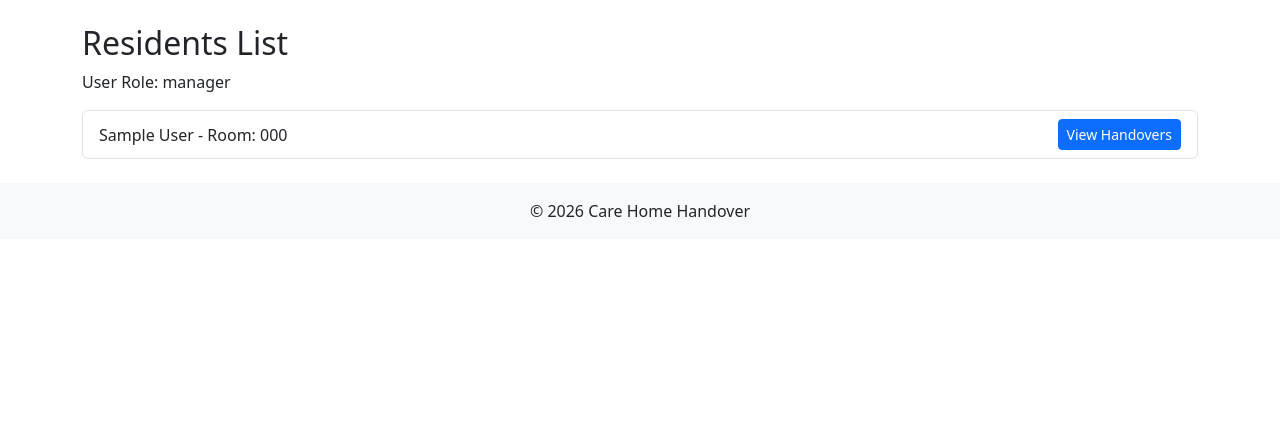
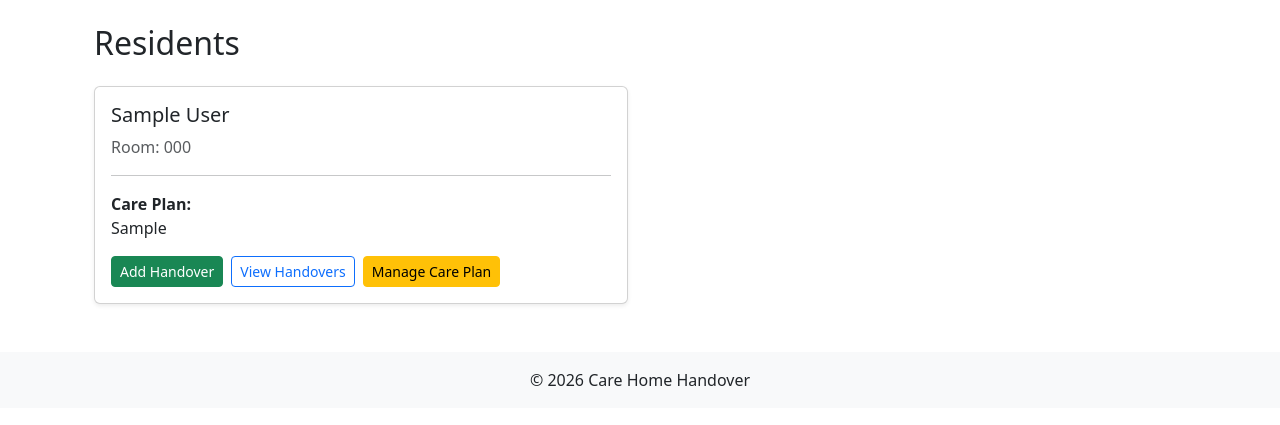
Before and after one commit to tolasedairo/carehome_handover, a Django app: page /residents/ in a window 1280 px wide. Shown: the part 61-486 px from the top of the page. Run offline with Django 5.2, Linux system fonts and the light colour scheme; a user stored in the database is signed in; tables that the repository leaves empty hold one stand-in row (values such as "Sample post").

Commit message:
Implement role-based access control and improve residents UX, Added role_required decorator across view, Enabled role-based resident visibility (manager, senior_carer, carer), Added direct Handover button for better workflow

```diff
--- a/carehome/templates/carehome/residents_list.html
+++ b/carehome/templates/carehome/residents_list.html
@@ -1,15 +1,58 @@
 {% extends "carehome/base.html" %}
 
 {% block content %}
-<h2>Residents List</h2>
-<p>User Role: {{ user_role }}</p>
+<div class="container mt-4">
+    <h2 class="mb-4">Residents</h2>
 
-<ul class="list-group">
-{% for resident in residents %}
-    <li class="list-group-item d-flex justify-content-between align-items-center">
-        {{ resident.first_name }} {{ resident.last_name }} - Room: {{ resident.room_number }}
-        <a class="btn btn-sm btn-primary" href="{% url 'resident_handovers' resident.id %}">View Handovers</a>
-    </li>
-{% endfor %}
-</ul>
+    <div class="row">
+        {% for resident in residents %}
+        <div class="col-md-6 mb-4">
+            <div class="card shadow-sm">
+                <div class="card-body">
+
+                    <h5 class="card-title">
+                        {{ resident.first_name }} {{ resident.last_name }}
+                    </h5>
+
+                    <p class="text-muted mb-2">
+                        Room: {{ resident.room_number }}
+                    </p>
+
+                    {% if user.role == 'manager' or user.role == 'senior_carer' %}
+                        <hr>
+                        <p>
+                            <strong>Care Plan:</strong><br>
+                            {{ resident.care_plan|default:"No care plan available" }}
+                        </p>
+                    {% endif %}
+
+                    <div class="mt-3 d-flex flex-wrap gap-2">
+
+                        <a href="{% url 'create_handover' resident.id %}"
+                           class="btn btn-success btn-sm">
+                            Add Handover
+                        </a>
+
+                        <a href="{% url 'resident_handovers' resident.id %}"
+                           class="btn btn-outline-primary btn-sm">
+                            View Handovers
+                        </a>
+
+                        {% if user.role == 'manager' or user.role == 'senior_carer' %}
+                            <a href="{% url 'manage_careplan' resident.id %}"
+                               class="btn btn-warning btn-sm">
+                                Manage Care Plan
+                            </a>
+                        {% endif %}
+
+                    </div>
+
+                </div>
+            </div>
+        </div>
+        {% empty %}
+            <p>No residents available.</p>
+        {% endfor %}
+    </div>
+</div>
 {% endblock %}
--- a/carehome/urls.py
+++ b/carehome/urls.py
@@ -3,8 +3,19 @@ from . import views
 
 urlpatterns = [
     path('', views.home, name='home'),
+
+    # Dashboard (manager and senior_carer only)
+    path('dashboard/', views.dashboard, name='dashboard'),
+
+    # Residents
     path('residents/', views.residents_list, name='residents_list'),
     path('residents/<int:resident_id>/handovers/', views.resident_handovers, name='resident_handovers'),
     path('residents/<int:resident_id>/add_handover/', views.create_handover, name='create_handover'),
+
+    # Care Plans
+    path('residents/<int:resident_id>/careplan/', views.manage_careplan, name='manage_careplan'),
+
+    # Handovers
     path('handovers/', views.handover_list, name='handover_list'),
+
 ]
--- a/carehome/views.py
+++ b/carehome/views.py
@@ -12,23 +12,22 @@ def home(request):
 
 #  Residents views
 @login_required
-@role_required(['manager', 'senior_carer'])
+@role_required(['manager', 'senior_carer', 'carer'])
 def residents_list(request):
-    """List residents with different info depending on role."""
-    user_role = request.user.role
-
-    if user_role == 'manager':
-        residents = Resident.objects.all()  # full info
-    else:  # senior_carer
-        residents = Resident.objects.all().only(
-            'id', 'first_name', 'last_name', 'room_number', 'care_plan'
-        )
+    """
+    All roles can see residents.
+    Managers & senior carers see care plan.
+    Carers see basic info only.
+    """
+    residents = Resident.objects.all()
 
     context = {
         'residents': residents,
-        'user_role': user_role
+        'user_role': request.user.role
     }
+
     return render(request, 'carehome/residents_list.html', context)
+
 
 
 # Handovers views
@@ -103,3 +102,19 @@ def dashboard(request):
     }
 
     return render(request, 'carehome/dashboard.html', context)
+
+
+# Care plan management (manager and senior_carer only)
+@login_required
+@role_required(['manager', 'senior_carer'])
+def manage_careplan(request, resident_id):
+    resident = get_object_or_404(Resident, id=resident_id)
+
+    if request.method == 'POST':
+        resident.care_plan = request.POST.get('care_plan')
+        resident.save()
+        return redirect('residents_list')
+
+    return render(request, 'carehome/manage_careplan.html', {
+        'resident': resident
+    })
```
Also changed, not shown: carehome/templates/carehome/manage_careplan.html (added, +23 -0 lines).
